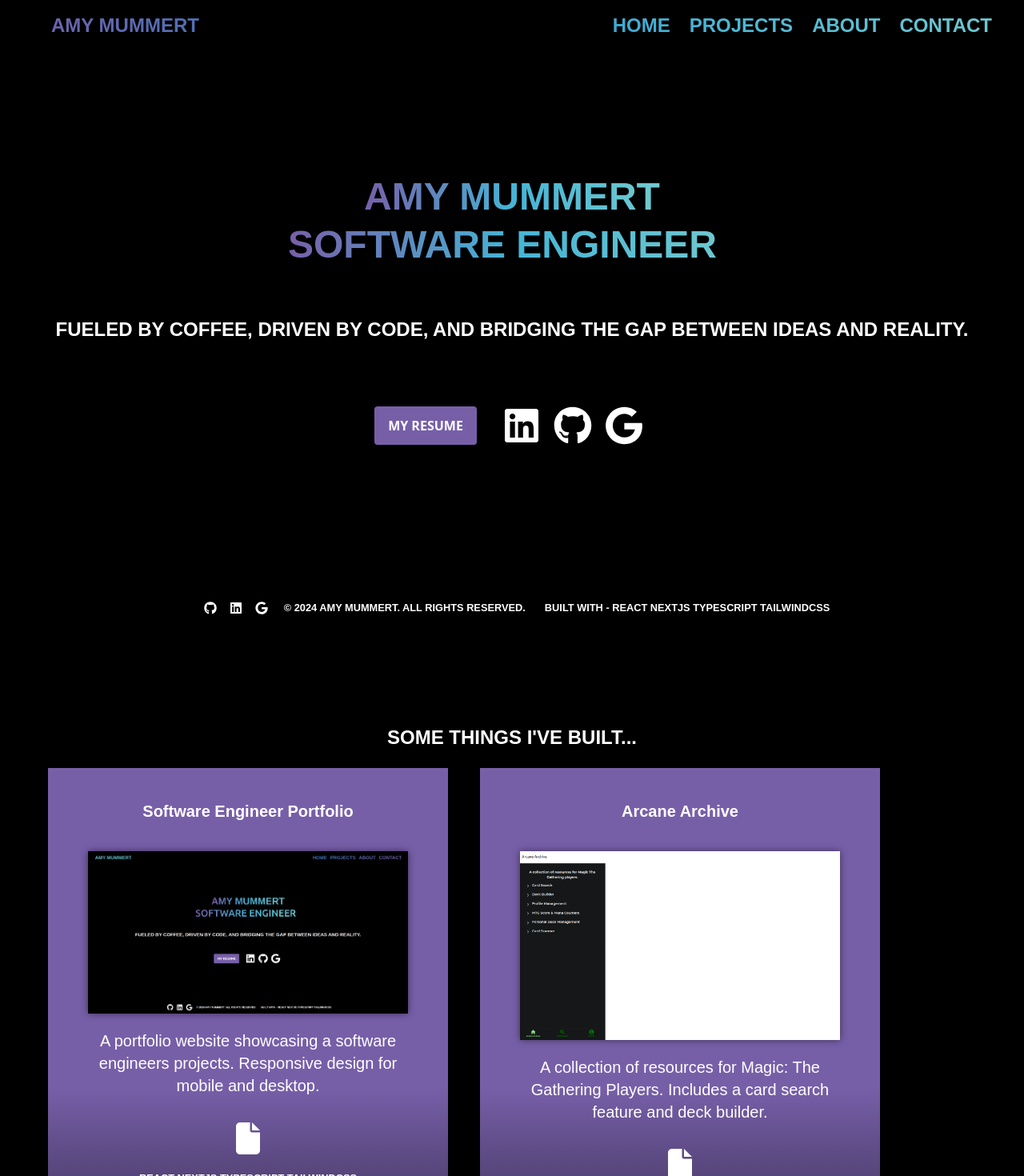
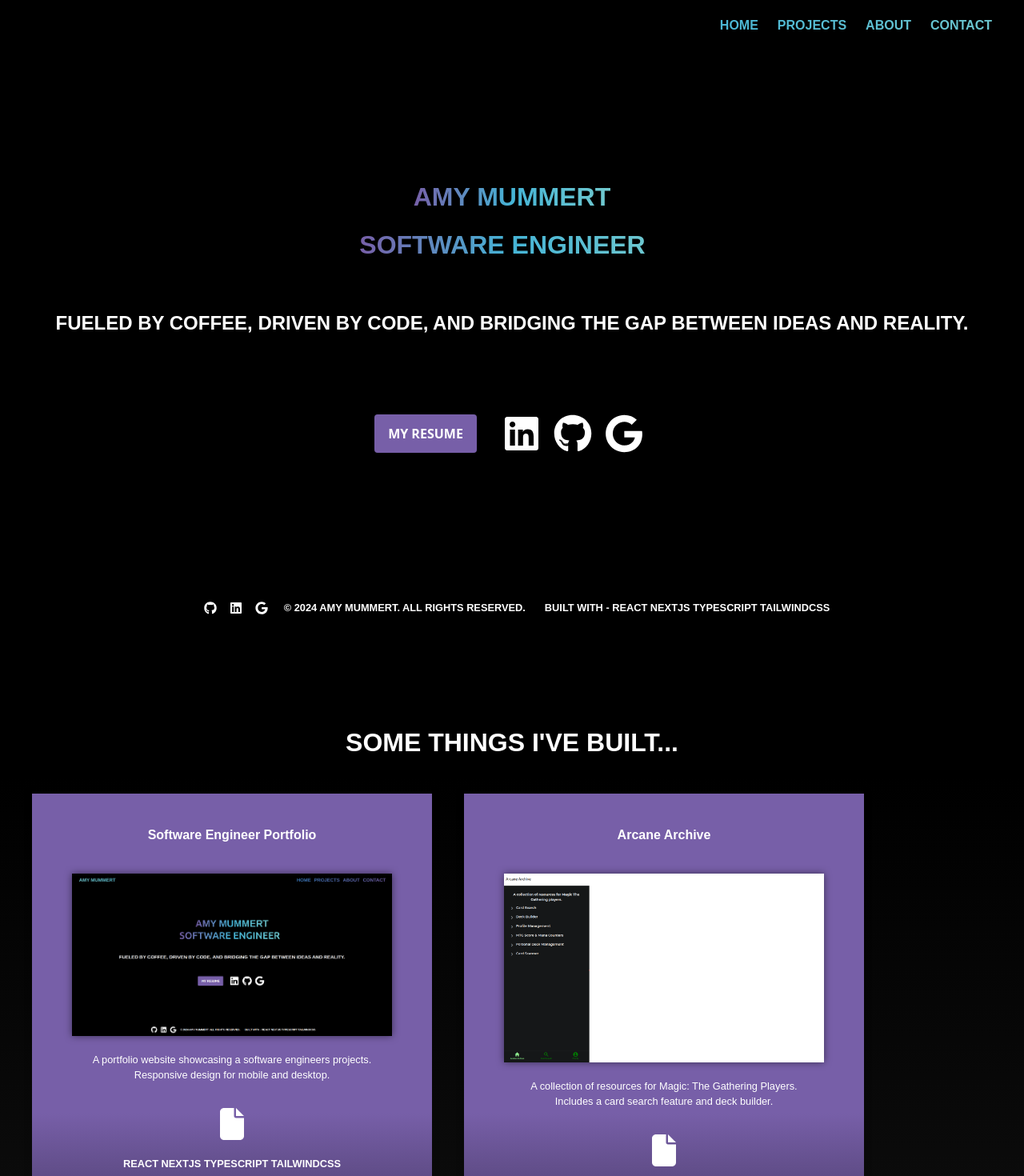
Before and after one commit to ARMummert/mummert_portfolio, a Next.js app: page / in a window 1280 px wide. Shown: the top 1470 px of the page at 80% size. Built offline with nearby package versions, Linux system fonts and the light colour scheme.

Commit message:
added @media to globals for mobile devices

```diff
--- a/src/app/globals.css
+++ b/src/app/globals.css
@@ -11,7 +11,7 @@
 @import url('https://fonts.googleapis.com/css2?family=Arvo:ital,wght@0,400;0,700;1,400;1,700&family=Rock+Salt&display=swap');
 
 :root {
-  --max-width: 1100px;
+  --max-width: 100vw;
   --border-radius: 12px;
   --font-mono: ui-monospace, Menlo, Monaco, "Cascadia Mono", "Segoe UI Mono",
     "Roboto Mono", "Oxygen Mono", "Ubuntu Monospace", "Source Code Pro",
@@ -128,7 +128,30 @@ html, body {
   margin-bottom: 1rem;
   font-family: 'Montserrat', sans-serif;
 }
+@media (min-width: 768px) {
+    nav {
+        font-size: 1rem;
+    }
+    h1 {
+        font-size: 2rem;
+    }
 
+    h2 {
+        font-size: 1.5rem;
+    }
+
+    h3 {
+        font-size: 1rem;
+    }
+
+    .title {
+        font-size: 3.5rem;
+    }
+
+    p {
+        font-size: 0.8rem;
+    }
+}
 nav {
     display: flex;
     justify-content: right;
@@ -142,7 +165,6 @@ nav {
     backdrop-filter: blur(10px);
     position: fixed;
     font-weight: 700;
-  font-size: 1.5rem;
     text-transform: uppercase;
     transition: background-color 0.3s ease;
     background: linear-gradient(to left, #71C9CF, #45B4D6, #327CBD, #775FA8);
@@ -164,7 +186,6 @@ input {
 }
 
 h1 {
-  font-size: 1.5rem;
   font-weight: 700;
   margin-bottom: 1rem;
   font-family: 'Rock Salt', sans-serif;
@@ -173,22 +194,17 @@ h1 {
 }
 
 h2 {
-  font-size: 1.0rem;
   margin-bottom: 1rem;
   font-family: 'Rock Salt', sans-serif;
   text-transform: uppercase;
   text-align: center;
 }
-
 h3 {
-  font-size: 0.8rem;
   font-weight: 600;
   margin-bottom: 1rem;
   font-family: 'Rock Salt', sans-serif;
   text-align: center;
 }
-
 p {
-  font-size: 0.8rem;
   font-family: 'Rock Salt', sans-serif;
 }
--- a/src/app/layout.tsx
+++ b/src/app/layout.tsx
@@ -25,7 +25,6 @@ const Layout = ({ children }: { children: ReactNode }) => {
       </head>
       <body>
       <nav>
-          <p className="flex w-full pl-8 text-2xl font-semibold justify-left">Amy Mummert</p>
           <div className="flex justify-end mx-2 space-x-6">
           <a href="#home">Home</a>
           <a href="#projects">Projects</a>
--- a/src/app/page.tsx
+++ b/src/app/page.tsx
@@ -36,35 +36,35 @@ export default function Home() {
       <section className="flex justify-center items-center h-screen mt-2 text-1.5rem uppercase font-semibold">
       <div className="flex flex-col justify-center items-center absolute top-[35%] left-[50%]">
           <div
-              className="flex flex-col justify-center items-center absolute top-[35%] left-[50%] transform -translate-x-1/2 -translate-y-1/2 text-2xl text-center uppercase font-semibold ">
-              <p className="mb-3 text-5xl bg-clip-text text-transparent bg-gradient-to-l from-[#71C9CF] via-[#45B4D6] to-[#775FA8]">AMY
-                  MUMMERT</p>
-              <h1 className="mb-2 scroll-smooth overflow-hidden text-5xl whitespace-nowrap border-r-4 border-black animate-typing animation-blink pr-5 font-bold bg-clip-text text-transparent bg-gradient-to-l from-[#71C9CF] via-[#45B4D6] to-[#775FA8]">
+              className="flex flex-col justify-center items-center absolute top-[35%] left-[50%] transform -translate-x-1/2 -translate-y-1/2 text-center uppercase font-semibold ">
+              <h1 className="mb-3 bg-clip-text text-transparent bg-gradient-to-l from-[#71C9CF] via-[#45B4D6] to-[#775FA8]">AMY
+                  MUMMERT</h1>
+              <h1 className="mb-2 scroll-smooth overflow-hidden whitespace-nowrap border-r-4 border-black animate-typing animation-blink pr-5 font-bold bg-clip-text text-transparent bg-gradient-to-l from-[#71C9CF] via-[#45B4D6] to-[#775FA8]">
                   SOFTWARE ENGINEER</h1>
           </div>
       </div>
           <div className="flex flex-col justify-center
                       items-center">
-              <p className="flex flex-row justify-center items-center
-                      w-full text-white text-center text-2xl mt-36 animate-slideIn">
+              <h2 className="flex flex-row justify-center items-center
+                      w-full text-white text-center mt-36 animate-slideIn">
                   Fueled by Coffee, Driven by Code, and Bridging the Gap Between Ideas and Reality.
-              </p>
+              </h2>
               <div className="flex flex-row">
                   <a href="resume/MummertResume.pdf" target="_blank"
                      className="flex flex-row justify-center items-center rounded
-                      w-32 h-12 mt-20 text-white uppercase
+                      w-32 h-12 mt-20 text-white uppercase font-montserrat
                       font-semibold bg-[#775FA8] hover:bg-[#45B4D6] text-#775FA8 animate-slideDown">My Resume
                   </a>
                   <a href="https://www.linkedin.com/in/armummert" target="_blank"
-                     className="flex flex-row text-white mt-8 text-2xl hover:text-[#45B4D6]">
+                     className="flex flex-row text-white mt-8 hover:text-[#45B4D6]">
                       <FaLinkedin className="ml-8 mt-12 m-2 w-12 h-12 animate-slideDown"/>
                   </a>
                   <a href="https://github.com/ARMummert" target="_blank"
-                     className="flex flex-row text-white mt-8 text-2xl hover:text-[#45B4D6]">
+                     className="flex flex-row text-white mt-8 hover:text-[#45B4D6]">
                       <FaGithub className="mt-12 m-2 w-12 h-12 animate-slideDown"/>
                   </a>
                   <a href="mailto:armummert4@gmail.com" target="_blank"
-                     className="flex flex-row text-white mt-8 text-2xl hover:text-[#45B4D6]">
+                     className="flex flex-row text-white mt-8 hover:text-[#45B4D6]">
                       <FaGoogle className="mt-12 m-2 w-12 h-12 animate-slideDown"/>
                   </a>
               </div>
@@ -81,7 +81,7 @@ export default function Home() {
       <div className="h-auto">
           <section id="about" className="flex flex-col justify-center items-center text-white">
               <h1 className="mt-24 mb-3">About</h1>
-              <p className="flex flex-col flex-wrap-reverse items-center mt-12 text-white text-center text-2xl w-4/5">
+              <p className="flex flex-col flex-wrap-reverse items-center mt-12 text-white text-center w-4/5">
                   I am a software engineer with a passion for creating innovative solutions and solving complex
                   problems.
                   My journey in technology has allowed me to work with a wide array of tools and frameworks, including
@@ -90,14 +90,14 @@ export default function Home() {
                   experiences.
                   I am always eager to learn new things and take on new challenges.
               </p>
-              <p className="flex flex-col flex-wrap-reverse items-center mt-12 text-white text-center text-2xl w-4/5">
+              <p className="flex flex-col flex-wrap-reverse items-center mt-12 text-white text-center w-4/5">
                   Beyond my technical skills, I am a dedicated team player who is always willing to lend a helping hand.
                   I am a strong communicator who is able to work with cross-functional teams to deliver high-quality
                   products.
                   I am driven by a love for learning and personal growth. I thrive on tackling new challenges and
                   finding creative solutions to complex problems.
               </p>
-              <p className="flex flex-col flex-wrap-reverse items-center mt-12 text-white text-center text-2xl w-4/5">
+              <p className="flex flex-col flex-wrap-reverse items-center mt-12 text-white text-center w-4/5">
                   I am currently seeking new opportunities to contribute my skills to impactful projects,
                   collaborate with like-minded professionals, and continue growing as a developer.
                   If you&apos;re looking for a passionate and adaptable engineer to join your team,
@@ -109,7 +109,7 @@ export default function Home() {
                       w-32 h-12 mt-20 text-white uppercase
                       font-semibold bg-[#775FA8] hover:bg-[#45B4D6] text-#775FA8">My Resume
               </a>
-              <p className="flex flex-col justify-center items-center mt-20 text-2xl font-semibold text-white">Technologies
+              <p className="flex flex-col justify-center items-center mt-20 font-semibold text-white">Technologies
                   I&apos;ve worked with</p>
               <div>
                   <div
--- a/src/app/projects.tsx
+++ b/src/app/projects.tsx
@@ -79,16 +79,16 @@ const ProjectComponent: React.FC = () => {
   };
 
   return (
-    <div className="h-auto">
-      <div className="flex flex-row flex-wrap m-5 bg-black border-none ref={projectContainerRef}">
+    <div className="h-auto w-auto bg-gradient-to-b from-black via-[#121212] to-[#121212]" id="projects">
+      <div className="flex flex-row flex-wrap m-5 border-none ref={projectContainerRef}">
           {mummertProjects.map((project) => (
-            <div className="flex flex-col flex-wrap items-center ml-10 w-[500px] h-[800px] bg-white text-center text-black shadow-[0px_0px_5px_5px_rgba(0,0,0,0.1)] overflow-hidden bg-gradient-to-t from-black via-[#775FA8] to-[#775FA8]" key={project.id}>
-              <h3 className="text-xl text-white mt-10">{project.name}</h3>
+            <div className="flex flex-col flex-wrap justify-content-center items-center m-5 w-[500px] h-[800px] bg-white text-center text-black shadow-[0px_0px_5px_5px_rgba(0,0,0,0.1)] overflow-hidden bg-gradient-to-t from-black via-[#775FA8] to-[#775FA8]" key={project.id}>
+              <h3 className="text-white mt-10">{project.name}</h3>
                 <a href={formatUrl(project.demo_url)} target="_blank" rel="noopener noreferrer">
                   <Image src={project.image_url} className="drop-shadow-[0px_0px_5px_rgba(0,0,0,0.5)] mt-5 hover:drop-shadow-[0px_0px_10px_rgba(0,0,0,0.8)] hover:scale-105 transition-transform duration-300 ease-in-out"
                        alt="projectimg" width={400} height={200} />
                 </a>
-              <p className="flex flex-col flex-wrap overflow-wrap-normal white-space-normal word-wrap-break mt-5 w-3/4 text-white text-xl">{project.description}</p>
+              <p className="flex flex-col flex-wrap overflow-wrap-normal white-space-normal word-wrap-break mt-5 w-3/4 text-white">{project.description}</p>
               <div>
                 <a href={formatUrl(project.demo_url)} target="_blank" rel="noopener noreferrer">
                   <FontAwesomeIcon className="text-white hover:text-[#45B4D6] p-4 w-10 h-10 mt-4" icon={faFile} />
```
Lines whose indentation alone changed are shown as unchanged.
